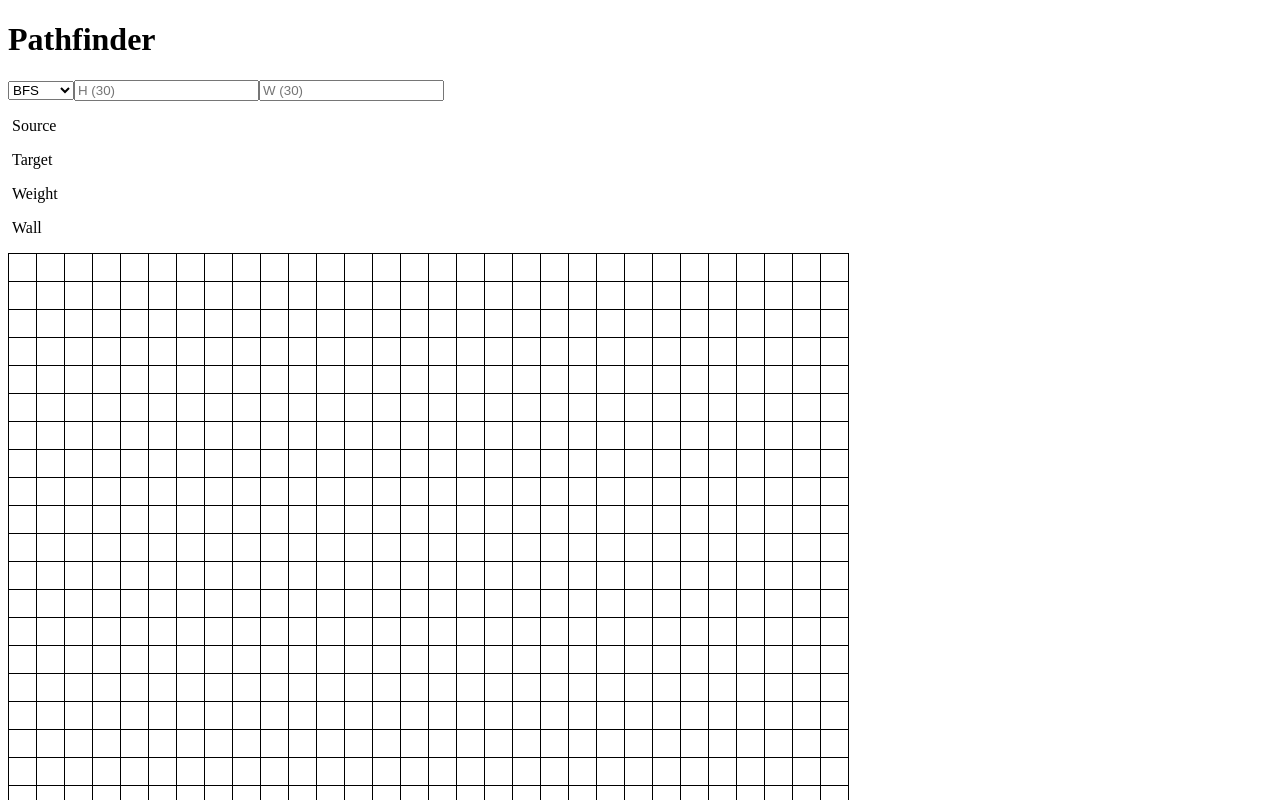
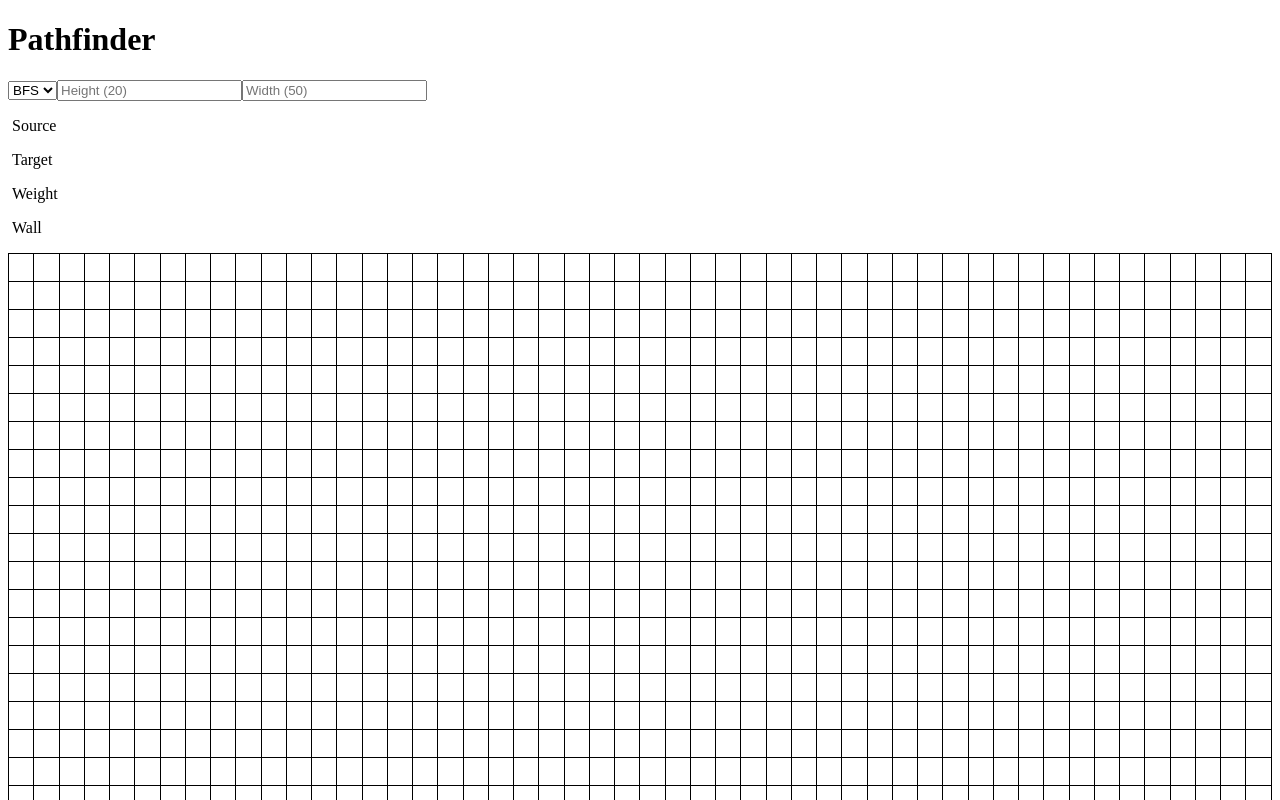
Before and after one commit to Pianomyn/Pathfinder, a React (Vite) app: page / in a window 1280 px wide. Shown: the top 800 px of the page. Built offline with nearby package versions, Linux system fonts and the light colour scheme.

Commit message:
Changed width of settings bar. Created placeholders for logical graph and nodes

```diff
--- /dev/null
+++ b/src/Algorithms/AlgorithmTemplate.ts
@@ -0,0 +1,11 @@
+import { CellId } from "../Utility/types";
+
+export default interface Algorithm {
+  gridHeight: number;
+  gridWidth: number;
+  sourceCellId: CellId | null;
+  targetCellId: CellId | null;
+
+  returnShortestPath: () => void;
+  findShortestPath: () => void;
+}
--- a/src/Algorithms/BFS.ts
+++ b/src/Algorithms/BFS.ts
@@ -1,6 +1,34 @@
-import Algorithm from "./Template";
+import Algorithm from "./AlgorithmTemplate";
+import { CellId } from "../Utility/types";
+
+interface BFSProps {
+  gridHeight: number;
+  gridWidth: number;
+  sourceCellId: CellId | null;
+  targetCellId: CellId | null;
+}
+
 export default class BFS implements Algorithm {
-  constructor() {}
-  findTargetCell() {}
-  getShortestPath() {}
+  gridHeight: number;
+  gridWidth: number;
+  sourceCellId: CellId | null;
+  targetCellId: CellId | null;
+  // Previously visited
+  // Weight
+  // Heuristic
+
+  constructor(
+    gridHeight: number,
+    gridWidth: number,
+    sourceCellId: CellId | null,
+    targetCellId: CellId | null
+  ) {
+    this.gridHeight = gridHeight;
+    this.gridWidth = gridWidth;
+    this.sourceCellId = sourceCellId;
+    this.targetCellId = targetCellId;
+    console.log(gridHeight);
+  }
+  returnShortestPath() {}
+  findShortestPath() {}
 }
--- a/src/Algorithms/Template.ts
+++ /dev/null
@@ -1,4 +0,0 @@
-export default interface Algorithm {
-  findTargetCell: () => void;
-  getShortestPath: () => void;
-}
--- a/src/App.tsx
+++ b/src/App.tsx
@@ -1,6 +1,6 @@
 import "./App.css";
 
-import { DEFAULT_HEIGHT_AND_WIDTH } from "./Utility/constants";
+import { DEFAULT_HEIGHT, DEFAULT_WIDTH } from "./Utility/constants";
 import {
   AllColorMapping,
   MultiplePlaceableColorMapping,
@@ -14,8 +14,8 @@ import ColorKeyBar from "./MenuBar/ColorKeyBar";
 import React, { useState } from "react";
 
 export default function App() {
-  const [width, setWidth] = useState<number>(DEFAULT_HEIGHT_AND_WIDTH);
-  const [height, setHeight] = useState<number>(DEFAULT_HEIGHT_AND_WIDTH);
+  const [width, setWidth] = useState<number>(DEFAULT_WIDTH);
+  const [height, setHeight] = useState<number>(DEFAULT_HEIGHT);
   const [hideInputError, setHideInputError] = useState<boolean>(true);
 
   const [currentCellTypeToPlace, setCurrentCellTypeToPlace] =
@@ -25,16 +25,25 @@ export default function App() {
 
   return (
     <div className="font-sans">
-      <h1 className="text-3xl mt-2 text-center">Pathfinder</h1>
-      <div id="options bar" className="flex justify-center my-3">
+      <h1 className="text-2xl mt-2 text-center">Pathfinder</h1>
+      <div id="options-bar-wrapper" className="w-screen flex justify-center">
+        <div
+          id="options-bar"
+          className="flex w-screen items-start justify-evenly my-3"
+        >
           <SettingsBar
             setHeight={setHeight}
             setWidth={setWidth}
             hideInputError={hideInputError}
             setHideInputError={setHideInputError}
+            height={height}
+            width={width}
+            sourceCellId={sourceCellId}
+            targetCellId={targetCellId}
           />
           <PlayBar />
           <ColorKeyBar setCurrentCellTypeToPlace={setCurrentCellTypeToPlace} />
+        </div>
       </div>
       <div className="w-screen flex justify-center items-center">
         <Grid
--- a/src/Grid/Cell.tsx
+++ b/src/Grid/Cell.tsx
@@ -15,10 +15,6 @@ type CellProps = {
   targetCellId: CellId | null;
   setSourceCellId: (value: CellId | null) => void;
   setTargetCellId: (value: CellId | null) => void;
-  neighbourIds?: CellId[];
-  previouslyVisitedId?: CellId | {};
-  weight?: number;
-  heuristic?: number;
 };
 
 function Cell({
@@ -29,10 +25,6 @@ function Cell({
   targetCellId,
   setSourceCellId,
   setTargetCellId,
-  neighbourIds = [],
-  previouslyVisitedId = {},
-  weight = 1,
-  heuristic = 0,
 }: CellProps) {
   const [cellColor, setCellColor] = useState<AllColorMapping>(
     AllColorMapping.Unvisited
--- a/src/Grid/Grid.tsx
+++ b/src/Grid/Grid.tsx
@@ -1,4 +1,5 @@
 import "./Grid.css";
+import BFS from "../Algorithms/BFS";
 
 import Cell from "./Cell";
 import { CellId, PlaceableColorMapping } from "../Utility/types";
@@ -24,6 +25,7 @@ const Grid = ({
   setTargetCellId,
 }: GridProps) => {
   const [mouseDown, setMouseDown] = useState<boolean>(false);
+  var bfs = new BFS(height, width, sourceCellId, targetCellId);
 
   function generateRow(width: number, h: number) {
     var cells: Cell[] = [];
--- a/src/MenuBar/SettingsBar.tsx
+++ b/src/MenuBar/SettingsBar.tsx
@@ -1,19 +1,14 @@
-import { DEFAULT_HEIGHT_AND_WIDTH } from "../Utility/constants";
-
-interface SettingsBarProps {
-  setHeight: (value: number) => void;
-  setWidth: (value: number) => void;
-  hideInputError: boolean;
-  setHideInputError: (value: boolean) => void;
-}
+import { DEFAULT_HEIGHT, DEFAULT_WIDTH } from "../Utility/constants";
+import { CellId } from "../Utility/types";
 
 function setHeightOrWidth(
   newDimension: string,
+  isHeight: boolean,
   setDimension: (value: number) => void,
   setHideError: (value: boolean) => void
 ) {
   if (!newDimension) {
-    setDimension(DEFAULT_HEIGHT_AND_WIDTH);
+    isHeight ? setDimension(DEFAULT_HEIGHT) : setDimension(DEFAULT_WIDTH);
     setHideError(true);
   } else if (newDimension.match(/^[1-9][0-9]*$/)) {
     setDimension(parseInt(newDimension));
@@ -23,36 +18,63 @@ function setHeightOrWidth(
   }
 }
 
+interface SettingsBarProps {
+  setHeight: (value: number) => void;
+  setWidth: (value: number) => void;
+  hideInputError: boolean;
+  setHideInputError: (value: boolean) => void;
+  height: number;
+  width: number;
+  sourceCellId: CellId | null;
+  targetCellId: CellId | null;
+}
+
 const SettingsBar = ({
   setHeight,
   setWidth,
   hideInputError,
   setHideInputError,
+  height,
+  width,
+  sourceCellId,
+  targetCellId,
 }: SettingsBarProps) => {
   return (
-    <div className="flex items-center mx-2">
-      <div className="flex items-center justify-center w-full">
-        <select className="p-2 mx-0.5 text-center border-solid border rounded">
+    <div className="flex flex-col items-center mx-2">
+      <div className="flex items-center justify-center ">
+        <select className="p-2 mx-0.5 w-4/12 text-center border-solid border rounded">
           <option>BFS</option>
           <option>DFS</option>
+          {/*
           <option>IDDFS</option>
           <option>A*</option>
           <option>Greedy</option>
+          */}
         </select>
         <input
-          className="p-2 mx-0.5 border-solid border rounded"
+          className="p-2 mx-0.5 w-4/12 border-solid border rounded"
           type="text"
-          placeholder={`H (${DEFAULT_HEIGHT_AND_WIDTH})`}
+          placeholder={`Height (${DEFAULT_HEIGHT})`}
           onChange={(e) => {
-            setHeightOrWidth(e.target.value, setHeight, setHideInputError);
+            setHeightOrWidth(
+              e.target.value,
+              true,
+              setHeight,
+              setHideInputError
+            );
           }}
         ></input>
         <input
-          className="p-2 mx-0.5 border-solid border rounded"
+          className="p-2 mx-0.5 w-4/12 border-solid border rounded"
           type="text"
-          placeholder={`W (${DEFAULT_HEIGHT_AND_WIDTH})`}
+          placeholder={`Width (${DEFAULT_WIDTH})`}
           onChange={(e) => {
-            setHeightOrWidth(e.target.value, setWidth, setHideInputError);
+            setHeightOrWidth(
+              e.target.value,
+              false,
+              setWidth,
+              setHideInputError
+            );
           }}
         ></input>
       </div>
--- a/src/Utility/constants.ts
+++ b/src/Utility/constants.ts
@@ -1 +1,2 @@
-export const DEFAULT_HEIGHT_AND_WIDTH = 30;
+export const DEFAULT_HEIGHT = 20;
+export const DEFAULT_WIDTH = 50;
```
Also changed, not shown: src/Algorithms/Graph/Graph.ts (added), src/Algorithms/Graph/Node.ts (added). Lines whose indentation alone changed are shown as unchanged.
